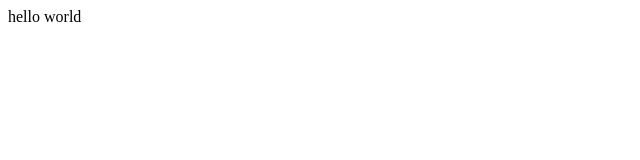
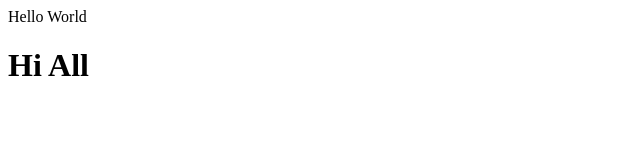
Before and after one commit to Krishnachandu59/chandu, a plain HTML site: page index.html in a window 1280 px wide. Shown: the whole page, without its empty margins (0-640 px from the left). Drawn offline with Linux system fonts and the light colour scheme.

Commit message:
Commited changes

```diff
--- a/index.html
+++ b/index.html
@@ -1 +1,3 @@
-<p> hello world </p>
+<p> Hello World </p>
+
+<h1> Hi All </h1>
```
Also changed, not shown: 1 other file.
